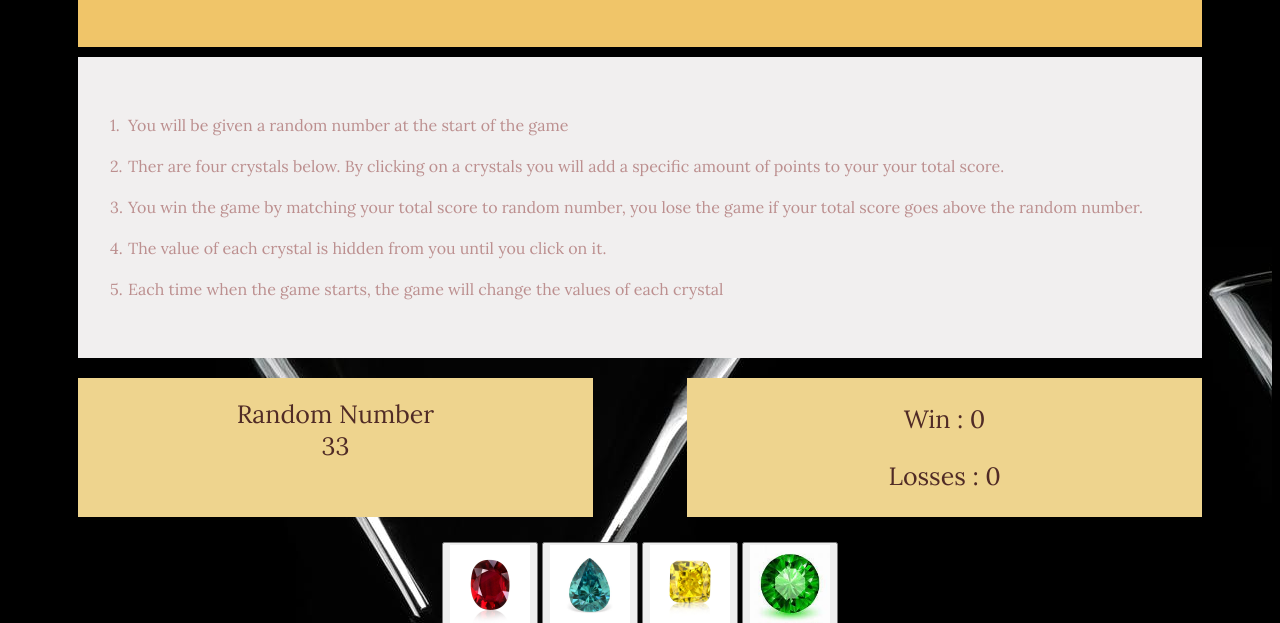
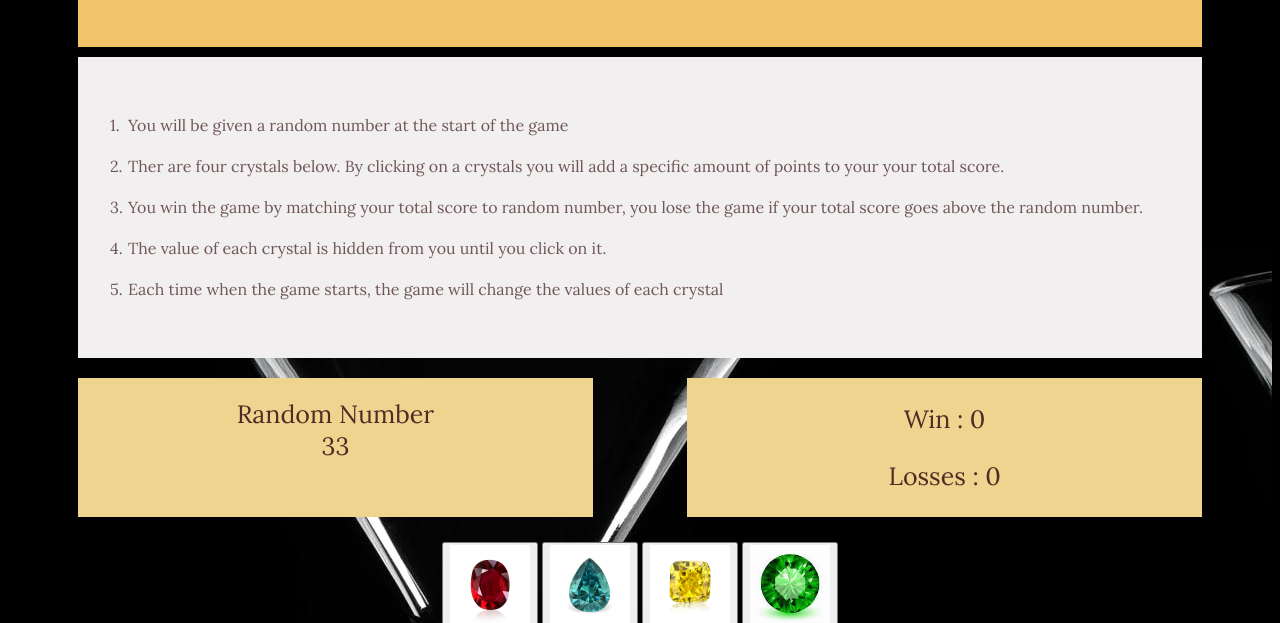
Before and after one commit to Elhanang2/unit-4-game, a plain HTML site: page index.html in a window 1280 px wide. Shown: the part 177-800 px from the top of the page. Drawn offline with nearby package versions, Linux system fonts and the light colour scheme.

Commit message:
font color changed

```diff
--- a/assets/css/style.css
+++ b/assets/css/style.css
@@ -23,7 +23,7 @@ body{
     padding: 40px 50px;
     margin: 10px;
     line-height: 25px;
-    color:rosybrown;
+    color:rgb(112, 87, 87);
 }
 .row-1 p::before{
 
```
